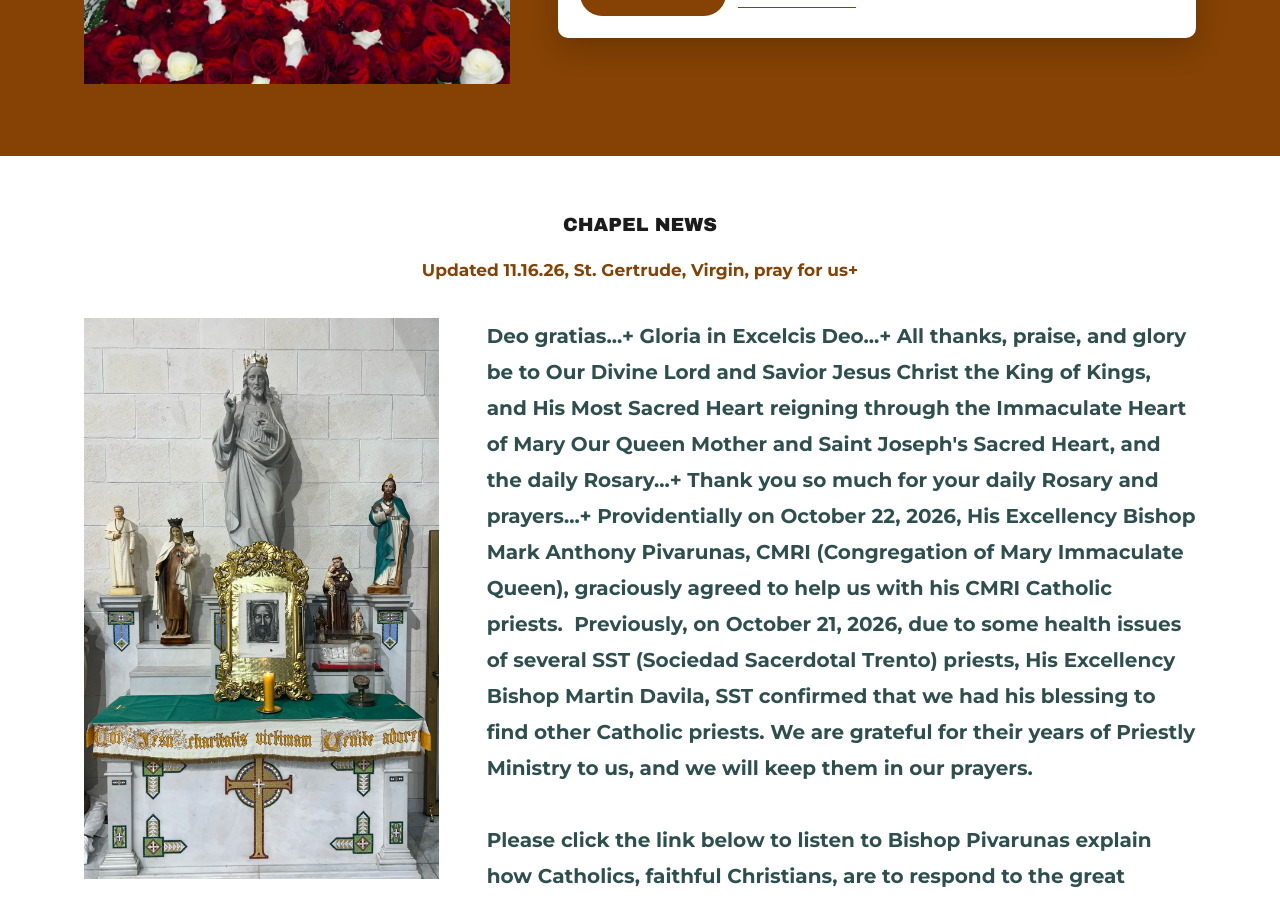
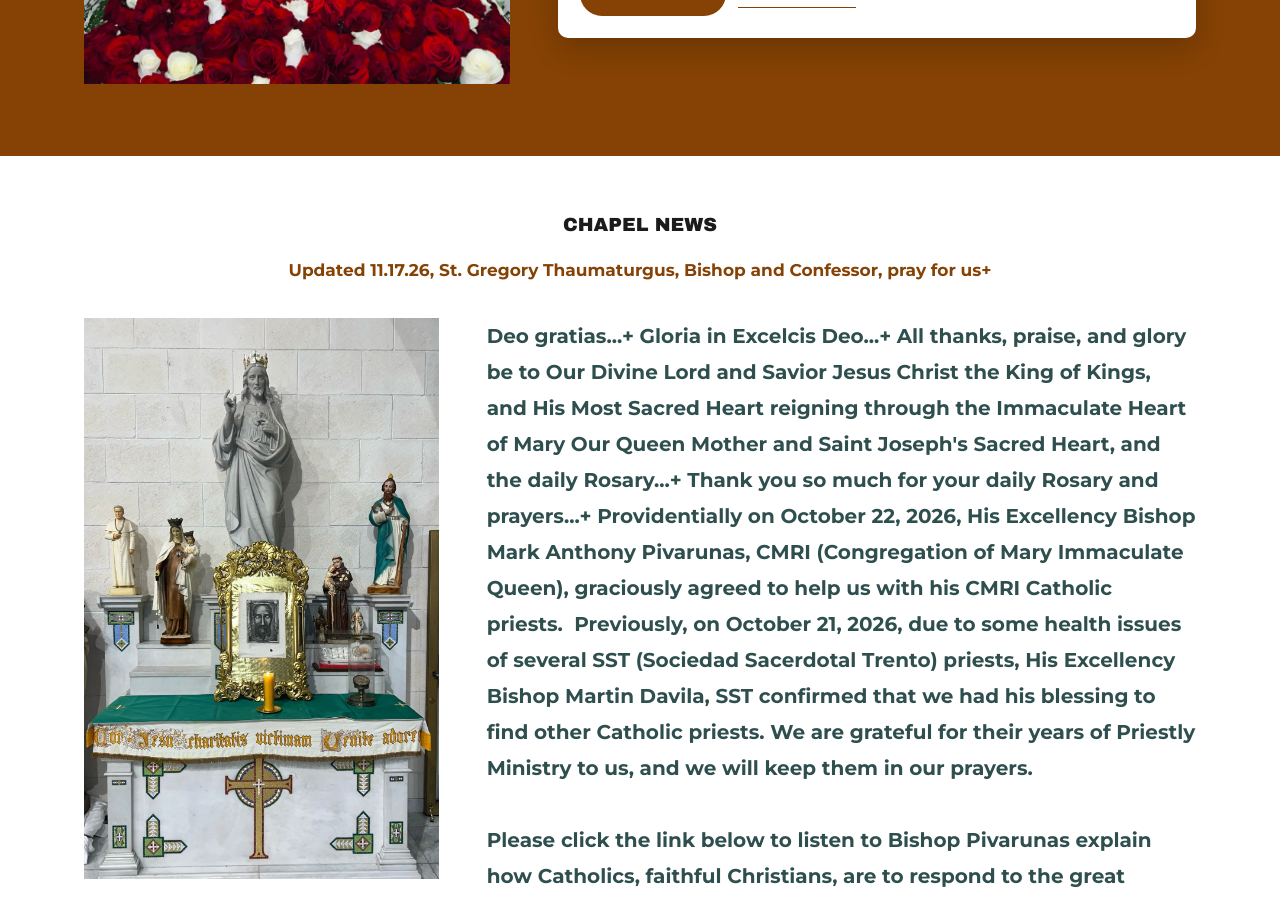
Before and after one commit to ourladymhtchurch/ourladymhtchurch.github.io, a Jekyll site: the page built from index.html, in a window 1280 px wide and 900 px high, scrolled down 711 px. Built offline with Jekyll 4.4.1, drawn with Linux system fonts in a browser that asks for light colours.

Commit message:
Update the Chapel News date line for St. Gregory Thaumaturgus (November 17)

```diff
--- a/_data/notices.yml
+++ b/_data/notices.yml
@@ -11,6 +11,6 @@
 # The main news text itself (beside the side-altar photo) is near the top of
 # index.html.
 # ---------------------------------------------------------------------------
-updated: "Updated 11.16.26, St. Gertrude, Virgin, pray for us+"
+updated: "Updated 11.17.26, St. Gregory Thaumaturgus, Bishop and Confessor, pray for us+"
 
 items: []
```
